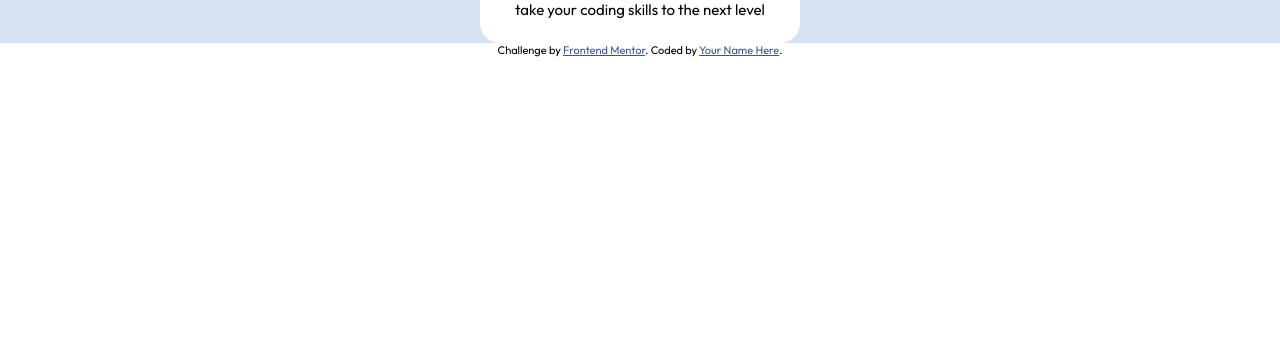
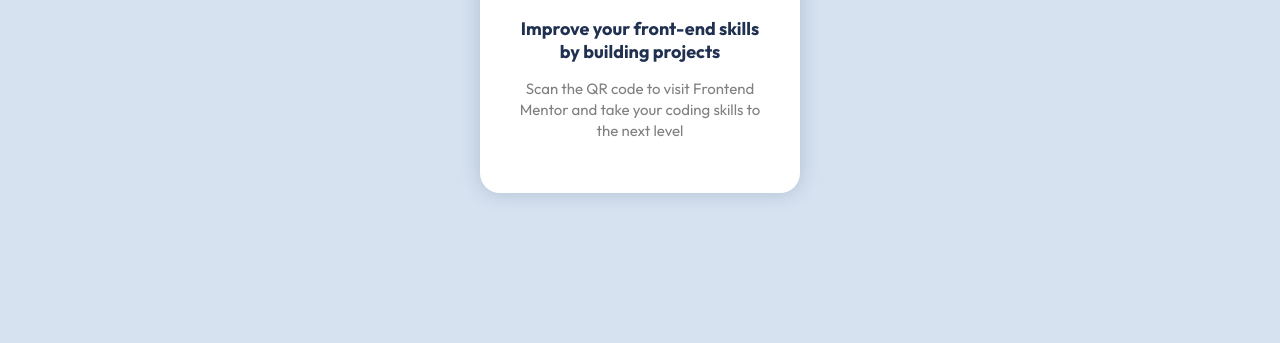
Before and after one commit to Jane10001/qr-code-component-main, a plain HTML site: page index.html in a window 1280 px wide. Shown: the part 457-800 px from the top of the page. Drawn offline with Linux system fonts and the light colour scheme.

Commit message:
FInish css styles
Text styling, adding shadow, center alignment

```diff
--- a/index.html
+++ b/index.html
@@ -30,9 +30,5 @@
       </div>
     </div>
   </div>
-  <div class="attribution">
-    Challenge by <a href="https://www.frontendmentor.io?ref=challenge" target="_blank">Frontend Mentor</a>.
-    Coded by <a href="#">Your Name Here</a>.
-  </div>
 </body>
 </html>
--- a/styles.css
+++ b/styles.css
@@ -5,22 +5,25 @@
 
 body{
     font-family: "Outfit", sans-serif;
-    font-size: 15px;
     text-align: center;
+    height: 100vh;
 }
 
 .wrapper{
-    max-width: 1440px;
     background-color: hsl(212, 45%, 89%);
     margin: auto;
+    height: 100%;
+    display: flex;
+    justify-content: center;
+    align-items: center;
 }
 
 .qr-card{
     background-color: hsl(0, 0%, 100%);
     width: 320px;
     height: 500px;
-    margin:auto;
     border-radius: 20px;
+    box-shadow: hsla(218, 44%, 22%, 0.2) 0px 0px 20px;
 }
 
 img{
@@ -28,3 +31,20 @@ img{
     margin: 5%;
     border-radius: 10px;
 }
+
+.content{
+    width: 80%;
+    margin: auto;
+}
+.content h1{
+    font-weight: 700;
+    font-size:large;
+    color: #203050;
+    margin-bottom: 15px;
+}
+.content p{
+    font-weight: 400;
+    font-size: 15px;
+    color: gray;
+    line-height: 1.4;
+}
```
